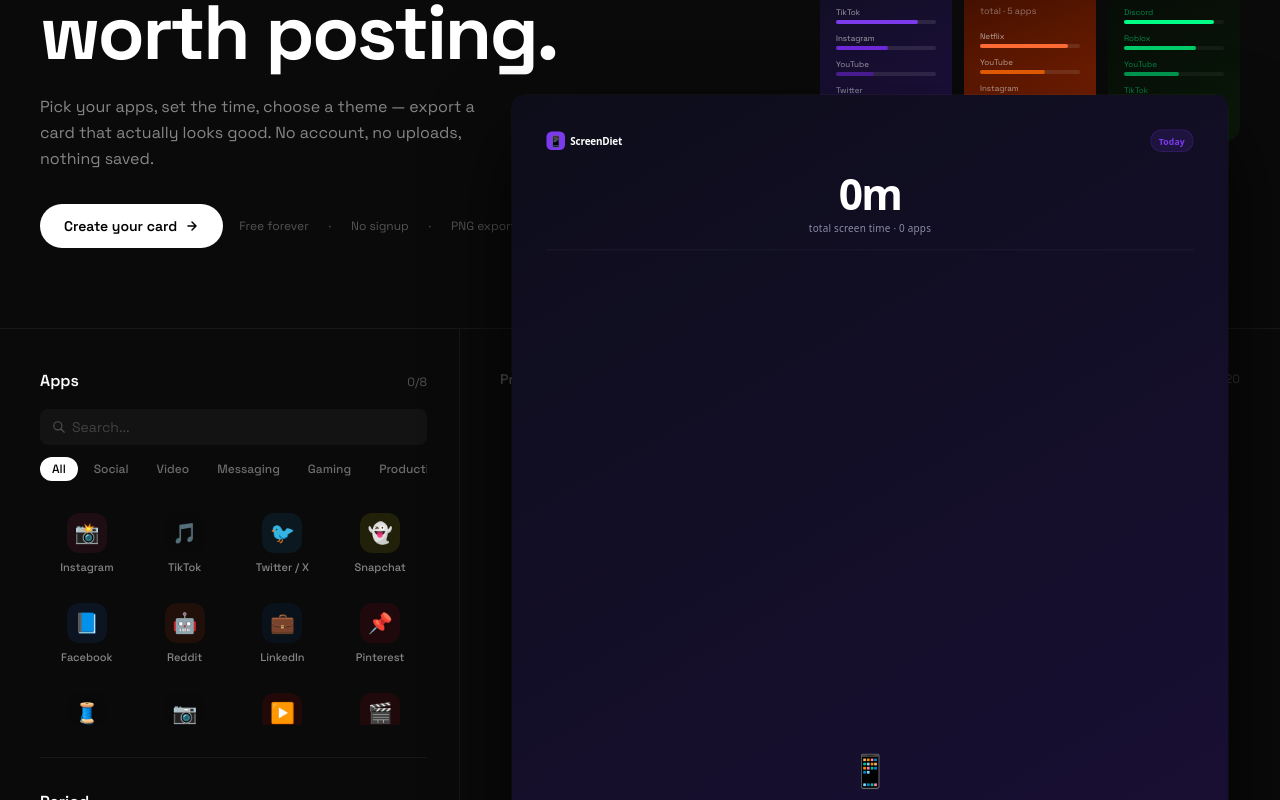
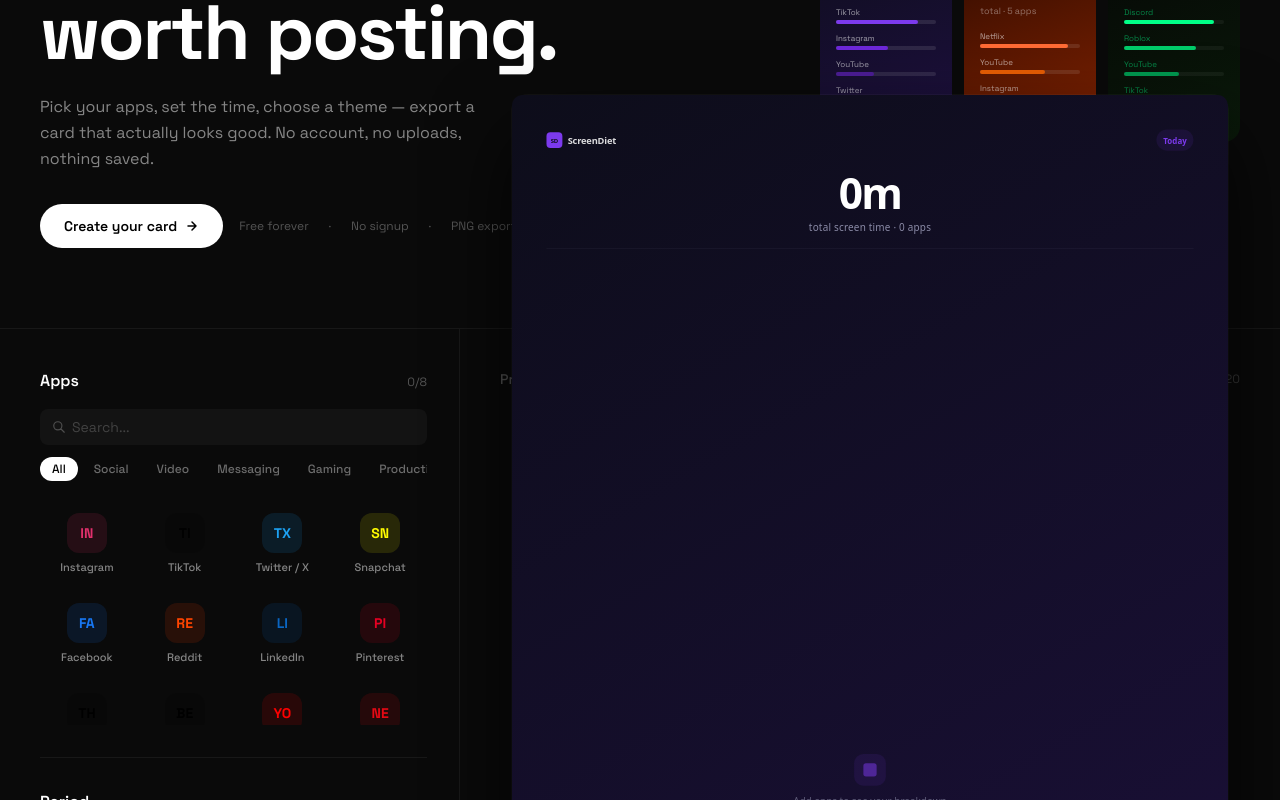
Before and after one commit to fahrimertdev/screendiet, a Next.js app: page / in a window 1280 px wide. Shown: the part 320-1120 px from the top of the page. Built offline with nearby package versions, Linux system fonts and the light colour scheme.

Commit message:
fix: remove all emojis — replace with colored initials (IN, TK, YT...) throughout UI and card

```diff
--- a/src/components/card/AppBreakdownItem.tsx
+++ b/src/components/card/AppBreakdownItem.tsx
@@ -1,5 +1,5 @@
 import { SelectedApp, ThemeConfig } from "@/types";
-import { minutesToDisplay, percentOf } from "@/lib/timeFormatters";
+import { minutesToDisplay, percentOf, getInitials } from "@/lib/timeFormatters";
 
 interface AppBreakdownItemProps {
   app: SelectedApp;
@@ -11,6 +11,7 @@
 export function AppBreakdownItem({ app, totalMinutes, theme, rank }: AppBreakdownItemProps) {
   const pct = percentOf(app.minutes, totalMinutes);
   const duration = minutesToDisplay(app.minutes);
+  const initials = getInitials(app.name);
 
   return (
     <div
@@ -24,33 +25,38 @@
       {/* Rank */}
       <div
         style={{
-          width: "20px",
-          fontSize: "12px",
+          width: "18px",
+          fontSize: "11px",
           color: theme.secondaryText,
           fontFamily: "system-ui, -apple-system, sans-serif",
           fontWeight: 600,
           textAlign: "right",
           flexShrink: 0,
+          opacity: 0.5,
         }}
       >
         {rank}
       </div>
 
-      {/* Icon */}
+      {/* Initials icon */}
       <div
         style={{
           width: "36px",
           height: "36px",
           borderRadius: "10px",
-          backgroundColor: `${app.color}22`,
+          backgroundColor: `${app.color}25`,
           display: "flex",
           alignItems: "center",
           justifyContent: "center",
-          fontSize: "20px",
+          fontSize: "12px",
+          fontWeight: 700,
+          color: app.color,
+          fontFamily: "system-ui, -apple-system, sans-serif",
+          letterSpacing: "-0.01em",
           flexShrink: 0,
         }}
       >
-        {app.icon}
+        {initials}
       </div>
 
       {/* Name + bar */}
@@ -78,7 +84,7 @@
           </span>
           <span
             style={{
-              fontSize: "13px",
+              fontSize: "12px",
               fontWeight: 600,
               color: theme.secondaryText,
               fontFamily: "system-ui, -apple-system, sans-serif",
@@ -93,8 +99,8 @@
         {/* Progress bar */}
         <div
           style={{
-            height: "6px",
-            borderRadius: "3px",
+            height: "4px",
+            borderRadius: "2px",
             backgroundColor: theme.barBackground,
             overflow: "hidden",
           }}
@@ -103,7 +109,7 @@
             style={{
               height: "100%",
               width: `${pct}%`,
-              borderRadius: "3px",
+              borderRadius: "2px",
               backgroundColor: app.color,
             }}
           />
@@ -113,13 +119,14 @@
       {/* Percentage */}
       <div
         style={{
-          width: "36px",
-          fontSize: "12px",
+          width: "32px",
+          fontSize: "11px",
           color: theme.secondaryText,
           fontFamily: "system-ui, -apple-system, sans-serif",
           fontWeight: 600,
           textAlign: "right",
           flexShrink: 0,
+          opacity: 0.7,
         }}
       >
         {pct}%
--- a/src/components/card/CardHeader.tsx
+++ b/src/components/card/CardHeader.tsx
@@ -18,29 +18,41 @@
         marginBottom: "4px",
       }}
     >
-      {/* Brand */}
+      {/* Brand mark */}
       <div style={{ display: "flex", alignItems: "center", gap: "8px" }}>
+        {/* Geometric SD mark */}
         <div
           style={{
-            width: "28px",
-            height: "28px",
-            borderRadius: "8px",
+            width: "24px",
+            height: "24px",
+            borderRadius: "6px",
             backgroundColor: theme.accent,
             display: "flex",
             alignItems: "center",
             justifyContent: "center",
-            fontSize: "16px",
           }}
         >
-          📱
+          <span
+            style={{
+              fontSize: "9px",
+              fontWeight: 800,
+              color: theme.background,
+              fontFamily: "system-ui, -apple-system, sans-serif",
+              letterSpacing: "-0.02em",
+              lineHeight: 1,
+            }}
+          >
+            SD
+          </span>
         </div>
         <span
           style={{
-            fontSize: "15px",
+            fontSize: "14px",
             fontWeight: 700,
             color: theme.primaryText,
             fontFamily: "system-ui, -apple-system, sans-serif",
             letterSpacing: "-0.02em",
+            opacity: 0.85,
           }}
         >
           ScreenDiet
@@ -50,19 +62,18 @@
       {/* Period label */}
       <div
         style={{
-          backgroundColor: `${theme.accent}22`,
-          border: `1px solid ${theme.accent}44`,
+          backgroundColor: `${theme.accent}18`,
           borderRadius: "100px",
-          padding: "4px 12px",
+          padding: "4px 10px",
         }}
       >
         <span
           style={{
-            fontSize: "13px",
+            fontSize: "12px",
             fontWeight: 600,
             color: theme.accent,
             fontFamily: "system-ui, -apple-system, sans-serif",
-            letterSpacing: "0.02em",
+            letterSpacing: "0.01em",
           }}
         >
           {periodLabel(period, customPeriodLabel)}
--- a/src/components/card/ScreenCard.tsx
+++ b/src/components/card/ScreenCard.tsx
@@ -148,13 +148,34 @@
               gap: "12px",
             }}
           >
-            <div style={{ fontSize: "48px" }}>📱</div>
             <div
               style={{
-                fontSize: "16px",
+                width: "48px",
+                height: "48px",
+                borderRadius: "14px",
+                backgroundColor: `${theme.accent}18`,
+                display: "flex",
+                alignItems: "center",
+                justifyContent: "center",
+              }}
+            >
+              <div
+                style={{
+                  width: "20px",
+                  height: "20px",
+                  borderRadius: "4px",
+                  backgroundColor: theme.accent,
+                  opacity: 0.5,
+                }}
+              />
+            </div>
+            <div
+              style={{
+                fontSize: "15px",
                 color: theme.secondaryText,
                 textAlign: "center",
                 lineHeight: 1.5,
+                opacity: 0.6,
               }}
             >
               Add apps to see your breakdown
--- a/src/components/generator/AppCard.tsx
+++ b/src/components/generator/AppCard.tsx
@@ -1,6 +1,7 @@
 "use client";
 
 import { AppDefinition } from "@/types";
+import { getInitials } from "@/lib/timeFormatters";
 
 interface AppCardProps {
   app: AppDefinition;
@@ -10,6 +11,8 @@
 }
 
 export function AppCard({ app, isSelected, isDisabled, onToggle }: AppCardProps) {
+  const initials = getInitials(app.name);
+
   return (
     <button
       onClick={onToggle}
@@ -23,14 +26,15 @@
           : "hover:bg-white/[0.06] active:bg-white/[0.09]"
       }`}
     >
-      {/* Icon bubble */}
+      {/* Initials bubble */}
       <div
-        className="w-10 h-10 rounded-xl flex items-center justify-center text-xl transition-transform group-hover:scale-105"
+        className="w-10 h-10 rounded-xl flex items-center justify-center font-bold text-sm leading-none transition-transform group-hover:scale-105 flex-shrink-0"
         style={{
-          backgroundColor: isSelected ? `${app.color}33` : `${app.color}18`,
+          backgroundColor: isSelected ? `${app.color}40` : `${app.color}20`,
+          color: app.color,
         }}
       >
-        {app.icon}
+        {initials}
       </div>
 
       <span className={`text-[11px] font-medium leading-tight text-center line-clamp-1 w-full ${
@@ -39,16 +43,12 @@
         {app.name}
       </span>
 
-      {/* Selected indicator */}
+      {/* Selected dot */}
       {isSelected && (
         <div
-          className="absolute top-1.5 right-1.5 w-3.5 h-3.5 rounded-full flex items-center justify-center"
+          className="absolute top-1.5 right-1.5 w-2 h-2 rounded-full"
           style={{ backgroundColor: app.color }}
-        >
-          <svg width="7" height="7" viewBox="0 0 7 7" fill="none">
-            <path d="M1 3.5L2.8 5.5L6 2" stroke="white" strokeWidth="1.2" strokeLinecap="round" strokeLinejoin="round"/>
-          </svg>
-        </div>
+        />
       )}
     </button>
   );
--- a/src/components/generator/CustomAppModal.tsx
+++ b/src/components/generator/CustomAppModal.tsx
@@ -2,19 +2,24 @@
 
 import { useState } from "react";
 import { SelectedApp } from "@/types";
+import { getInitials } from "@/lib/timeFormatters";
 
 interface CustomAppModalProps {
   onAdd: (app: SelectedApp) => void;
   onClose: () => void;
 }
 
-const EMOJI_OPTIONS = ["📱", "💻", "🎮", "📺", "🎵", "📷", "🌐", "💬", "📧", "🎧", "🛒", "🏋️", "🧘", "📰", "🗂️", "🔧"];
-const COLOR_OPTIONS = ["#7C3AED", "#E1306C", "#FF6B35", "#00B4D8", "#4CAF50", "#FF4500", "#1DA1F2", "#FFFC00", "#9146FF", "#FA243C"];
+const COLOR_OPTIONS = [
+  "#7C3AED", "#E1306C", "#FF6B35", "#00B4D8",
+  "#4CAF50", "#FF4500", "#1DA1F2", "#F59E0B",
+  "#9146FF", "#EC4899", "#06B6D4", "#10B981",
+];
 
 export function CustomAppModal({ onAdd, onClose }: CustomAppModalProps) {
   const [name, setName] = useState("");
-  const [icon, setIcon] = useState("📱");
   const [color, setColor] = useState("#7C3AED");
+
+  const initials = name.trim() ? getInitials(name.trim()) : "??";
 
   const handleAdd = () => {
     if (!name.trim()) return;
@@ -22,7 +27,7 @@
     onAdd({
       id,
       name: name.trim(),
-      icon,
+      icon: initials,
       color,
       category: "other",
       minutes: 30,
@@ -32,25 +37,36 @@
   };
 
   return (
-    <div className="fixed inset-0 bg-black/70 backdrop-blur-sm z-50 flex items-center justify-center p-4">
-      <div className="bg-zinc-900 border border-zinc-800 rounded-2xl p-6 w-full max-w-sm">
-        <div className="flex items-center justify-between mb-5">
-          <h3 className="text-base font-bold text-zinc-100">Add Custom App</h3>
+    <div className="fixed inset-0 bg-black/80 backdrop-blur-sm z-50 flex items-center justify-center p-4">
+      <div
+        className="bg-[#111] border border-white/[0.08] rounded-2xl p-6 w-full max-w-sm"
+        style={{ boxShadow: "0 24px 60px rgba(0,0,0,0.6)" }}
+      >
+        <div className="flex items-center justify-between mb-6">
+          <h3 className="text-base font-semibold text-white">Add custom app</h3>
           <button
             onClick={onClose}
-            className="w-7 h-7 rounded-full flex items-center justify-center text-zinc-500 hover:text-zinc-300 hover:bg-zinc-800"
+            className="w-7 h-7 rounded-full flex items-center justify-center text-white/30 hover:text-white/70 hover:bg-white/[0.06] transition-all"
           >
-            <svg width="12" height="12" viewBox="0 0 12 12" fill="none">
-              <path d="M2 2L10 10M10 2L2 10" stroke="currentColor" strokeWidth="2" strokeLinecap="round"/>
+            <svg width="11" height="11" viewBox="0 0 11 11" fill="none">
+              <path d="M1 1l9 9M10 1L1 10" stroke="currentColor" strokeWidth="1.5" strokeLinecap="round"/>
             </svg>
           </button>
         </div>
 
+        {/* Preview */}
+        <div className="flex justify-center mb-6">
+          <div
+            className="w-14 h-14 rounded-2xl flex items-center justify-center text-lg font-bold"
+            style={{ backgroundColor: `${color}25`, color }}
+          >
+            {initials}
+          </div>
+        </div>
+
         {/* Name */}
-        <div className="mb-4">
-          <label className="block text-xs font-semibold text-zinc-400 uppercase tracking-wider mb-1.5">
-            App Name
-          </label>
+        <div className="mb-5">
+          <label className="block text-xs font-medium text-white/40 mb-1.5">App name</label>
           <input
             type="text"
             placeholder="e.g. Duolingo"
@@ -58,44 +74,25 @@
             onChange={(e) => setName(e.target.value)}
             onKeyDown={(e) => e.key === "Enter" && handleAdd()}
             autoFocus
-            className="w-full bg-zinc-800 border border-zinc-700 rounded-lg px-3 py-2.5 text-sm text-zinc-200 placeholder:text-zinc-600 focus:outline-none focus:border-violet-500"
+            className="w-full bg-white/[0.04] rounded-xl px-3.5 py-2.5 text-sm text-white placeholder:text-white/20 focus:outline-none focus:bg-white/[0.07] transition-colors"
           />
-        </div>
-
-        {/* Emoji */}
-        <div className="mb-4">
-          <label className="block text-xs font-semibold text-zinc-400 uppercase tracking-wider mb-1.5">
-            Icon
-          </label>
-          <div className="grid grid-cols-8 gap-1.5">
-            {EMOJI_OPTIONS.map((e) => (
-              <button
-                key={e}
-                onClick={() => setIcon(e)}
-                className={`w-9 h-9 rounded-lg text-lg flex items-center justify-center transition-all ${
-                  icon === e ? "bg-violet-900 ring-1 ring-violet-500" : "bg-zinc-800 hover:bg-zinc-700"
-                }`}
-              >
-                {e}
-              </button>
-            ))}
-          </div>
         </div>
 
         {/* Color */}
         <div className="mb-6">
-          <label className="block text-xs font-semibold text-zinc-400 uppercase tracking-wider mb-1.5">
-            Color
-          </label>
-          <div className="flex gap-2 flex-wrap">
+          <label className="block text-xs font-medium text-white/40 mb-2">Color</label>
+          <div className="flex flex-wrap gap-2">
             {COLOR_OPTIONS.map((c) => (
               <button
                 key={c}
                 onClick={() => setColor(c)}
-                className={`w-8 h-8 rounded-full transition-all ${
-                  color === c ? "ring-2 ring-white ring-offset-2 ring-offset-zinc-900 scale-110" : ""
-                }`}
-                style={{ backgroundColor: c }}
+                className="w-7 h-7 rounded-full transition-all"
+                style={{
+                  backgroundColor: c,
+                  outline: color === c ? `2px solid ${c}` : "none",
+                  outlineOffset: "2px",
+                  transform: color === c ? "scale(1.15)" : "scale(1)",
+                }}
               />
             ))}
           </div>
@@ -104,16 +101,16 @@
         <div className="flex gap-2">
           <button
             onClick={onClose}
-            className="flex-1 py-2.5 rounded-xl bg-zinc-800 text-zinc-400 text-sm font-semibold hover:bg-zinc-700 transition-colors"
+            className="flex-1 py-2.5 rounded-xl text-sm font-medium text-white/40 hover:text-white/70 hover:bg-white/[0.04] transition-all"
           >
             Cancel
           </button>
           <button
             onClick={handleAdd}
             disabled={!name.trim()}
-            className="flex-1 py-2.5 rounded-xl bg-violet-600 text-white text-sm font-semibold hover:bg-violet-500 transition-colors disabled:opacity-50 disabled:cursor-not-allowed"
+            className="flex-1 py-2.5 rounded-xl bg-white text-black text-sm font-semibold hover:bg-white/90 transition-all disabled:opacity-30 disabled:cursor-not-allowed"
           >
-            Add App
+            Add
           </button>
         </div>
       </div>
--- a/src/lib/timeFormatters.ts
+++ b/src/lib/timeFormatters.ts
@@ -37,3 +37,11 @@
 export function normalizeMinutes(value: number): number {
   return Math.max(0, Math.min(720, Math.round(value / 15) * 15));
 }
+
+export function getInitials(name: string): string {
+  const words = name.replace(/[^a-zA-Z\s]/g, " ").trim().split(/\s+/).filter(Boolean);
+  if (words.length >= 2) {
+    return (words[0][0] + words[1][0]).toUpperCase();
+  }
+  return name.replace(/[^a-zA-Z]/g, "").slice(0, 2).toUpperCase();
+}
```
